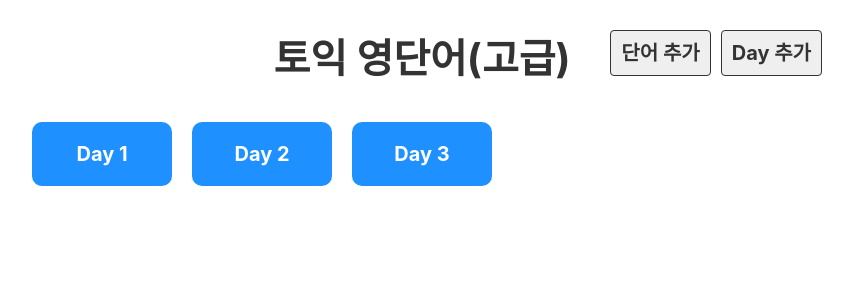
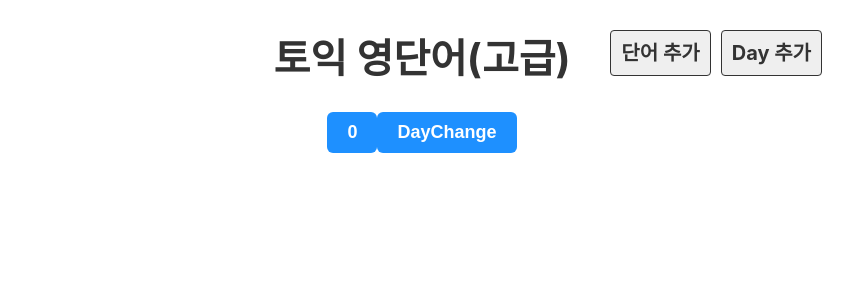
Before and after one commit to yangjgTest/reactVocabulary, a React (Create React App) app: page / in a window 1280 px wide. Shown: the top 300 px of the page, without its empty margins (218-1071 px from the left). Built offline with nearby package versions, Linux system fonts and the light colour scheme.

Commit message:
useeffect

```diff
--- a/src/component/DayList.js
+++ b/src/component/DayList.js
@@ -1,17 +1,59 @@
+import { useEffect, useState } from 'react';
 import { Link } from 'react-router-dom';
-import dummy from '../db/data.json'
+
 
 export default function DayList() {
-    console.log(dummy);
-    return <ul className='list_day'>
-        {dummy.days.map(day => (
+
+
+
+    const [days,SetDays] = useState([]);
+    const [count,setCount] = useState(0);
+
+    function onclick(){
+         setCount(count+1);
+    }
+
+    function onclick2(){
+
+
+       SetDays([
+           ...days,
+           {
+               id:Math.random(),
+               day : 1
+           }
+       ])
+
+
+
+   }
+
+    useEffect(()=>{
+        console.log("Count change");
+    },[]);
+
+    return (
+        <>
+        <ul className='list_day'>
+
+           {days.map(day => (
                 <li key={day.id}>
+
+
                     <Link to={`/day/${day.day}`}>
                     Day {day.day}
                     </Link>
+
+
                 </li>
             ))}
             {/* `day/${day.day}` */}
 
-    </ul>;
+        </ul>
+        <button onClick={onclick}>{count}</button>
+        <button onClick={onclick2}>DayChange</button>
+        </>
+    )
+
+
 }
```
Lines whose indentation alone changed are shown as unchanged.
